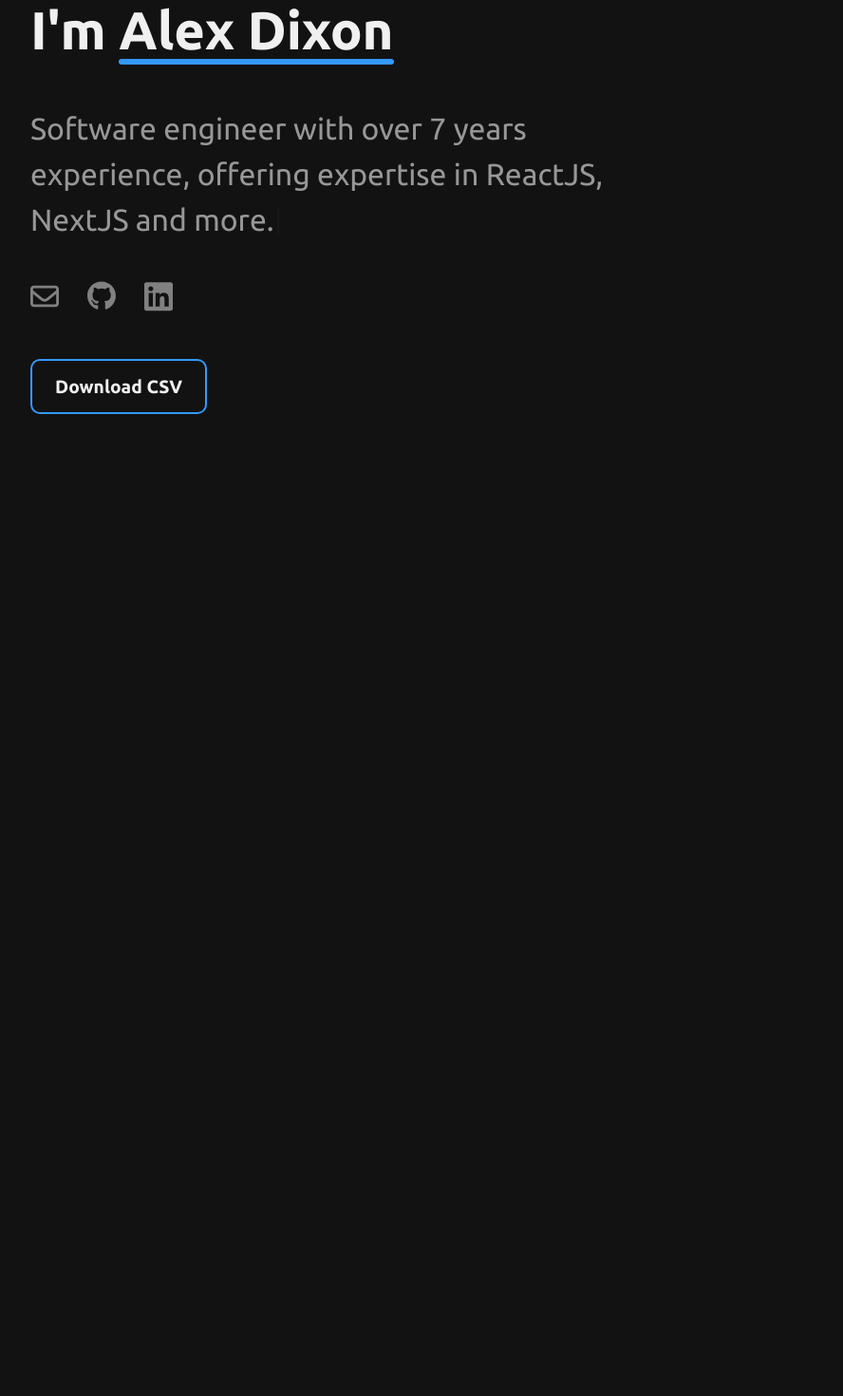
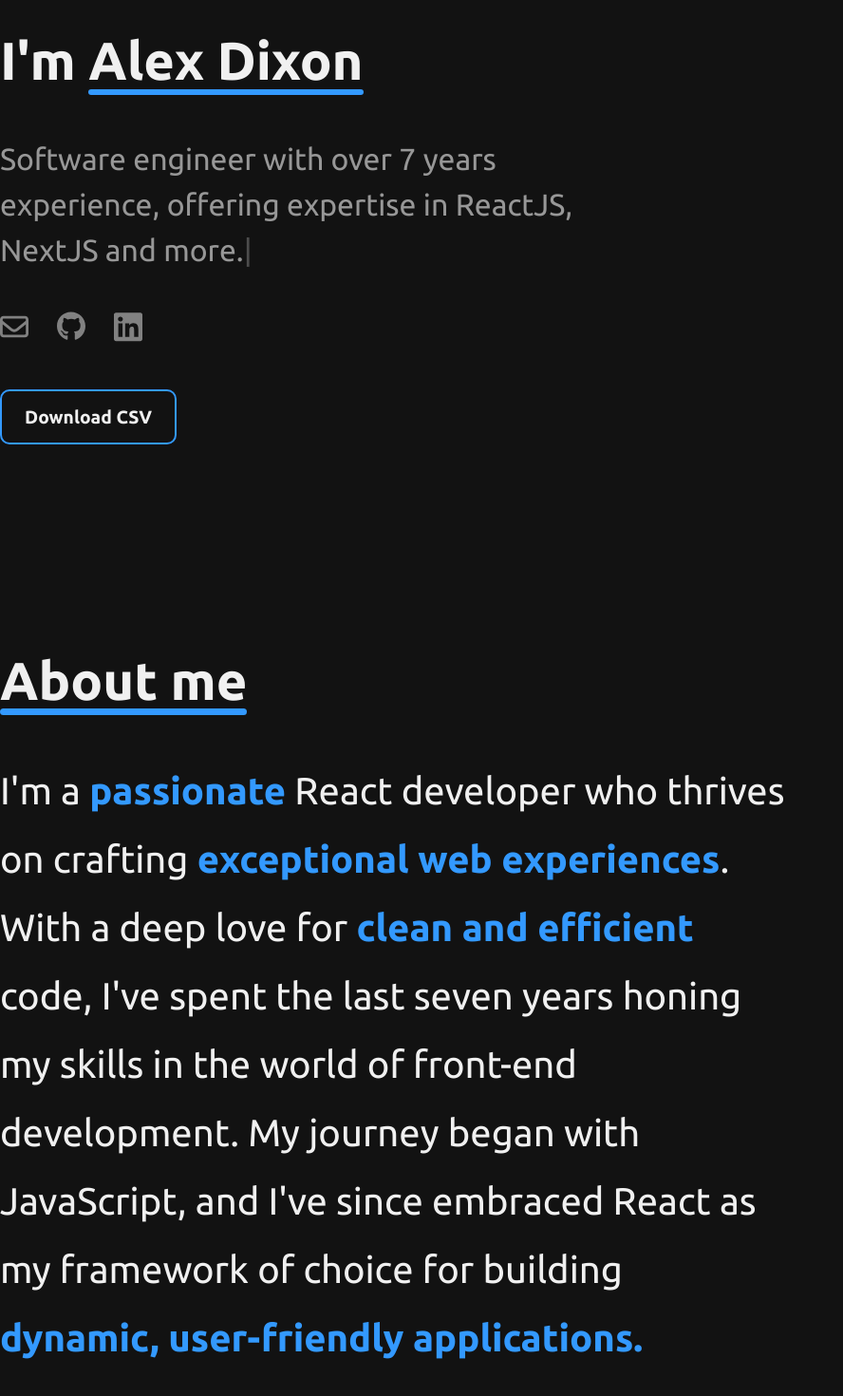
Before and after one commit to dixonormous23/alexdixon, a Next.js app: page / in a window 1280 px wide. Shown: the part 212-1682 px from the top of the page at 95% size, without its empty margins (0-888 px from the left). Before the commit the page ends 800 px from the top, so only its background shows below. Built offline with nearby package versions, Linux system fonts and the light colour scheme.

Commit message:
about section

```diff
--- a/src/components/ContentSection/index.tsx
+++ b/src/components/ContentSection/index.tsx
@@ -4,7 +4,8 @@ import { ProviderProps } from '../../../@types';
 
 const StyledContentSection = styled.section`
     width: 100%;
-    margin: auto;
+    margin: 2rem;
+    min-height: 100vh;
     max-width: ${({ theme }) => theme.widths.contentMaxWidth};
 `;
 
--- /dev/null
+++ b/src/components/common/UnderlinedText/index.tsx
@@ -0,0 +1,33 @@
+import styled, { keyframes } from "styled-components";
+
+const expandUnderlineAnim = keyframes`
+    from { width: 0; };
+    to { width: 100%;};
+`;
+
+const StyledUnderlinedText = styled.strong<{ $animationDelay?: number }>`
+    position: relative;
+    font-size: inherit;
+
+    &:after {
+        content: "";
+        position: absolute;
+        left: 0;
+        bottom: -0.3rem;
+        height: 0.4rem;
+        border-radius: 1rem;
+        background: ${({ theme }) => theme.colors.primary};
+        animation: ${expandUnderlineAnim} 1s ease;
+        animation-delay: ${(props) => props.$animationDelay ?? 1}s;
+        animation-fill-mode: forwards;
+    }
+`;
+
+interface UnderlinedTextProps {
+    text: string;
+    animationDelay?: number;
+}
+
+export const UnderlinedText: React.FC<UnderlinedTextProps> = ({ text, animationDelay }) => {
+    return <StyledUnderlinedText $animationDelay={animationDelay}>{text}</StyledUnderlinedText>
+};
--- /dev/null
+++ b/src/components/home/About/index.tsx
@@ -0,0 +1,35 @@
+import { useRef, Fragment } from 'react';
+
+import { ContentSection } from "@/components/ContentSection";
+import { useIsComponentVisible } from "@/utils/useIsComponentVisible";
+import { UnderlinedText } from '@/components/common/UnderlinedText';
+import { AboutContentWrapper, AboutTitle, AboutCopyWrapper, AboutMeCopy } from "./styles";
+
+const ABOUT_ME_COPY = `
+    I'm a <b>passionate</b> React developer who thrives on crafting <b>exceptional web experiences</b>.
+    With a deep love for <b>clean and efficient</b> code, I've spent the last seven years honing my skills in the world of front-end development.
+    My journey began with JavaScript, and I've since embraced React as my framework of choice for building <b>dynamic, user-friendly applications<b/>.
+`;
+
+export const AboutSection = () => {
+    const containerRef = useRef(null);
+
+    const isVisible = useIsComponentVisible(containerRef);
+
+    return (
+        <ContentSection anchorId="about">
+            <AboutContentWrapper ref={containerRef}>
+                {isVisible ? (
+                    <Fragment>
+                        <AboutTitle $isVisible={isVisible}>
+                            <UnderlinedText text="About me" animationDelay={0.5} />
+                        </AboutTitle>
+                        <AboutCopyWrapper $isVisible={isVisible}>
+                            <AboutMeCopy dangerouslySetInnerHTML={{ __html: ABOUT_ME_COPY }}/>
+                        </AboutCopyWrapper>
+                    </Fragment>
+                ) : null}
+            </AboutContentWrapper>
+        </ContentSection>
+    );
+};
--- /dev/null
+++ b/src/components/home/About/styles.ts
@@ -0,0 +1,46 @@
+import { buildFadeInOnVisible } from "@/styles/common/animations";
+import { breakpoint } from "@/styles/utils";
+import styled from "styled-components";
+
+interface VisibilityProps {
+    $isVisible: boolean;
+}
+
+export const AboutContentWrapper = styled.div``;
+
+export const AboutTitle = styled.div<VisibilityProps>`
+    font-size: 3.5rem;
+
+    ${(props) => buildFadeInOnVisible(props.$isVisible)};
+
+    ${breakpoint('mobile')} {
+        text-align: center;
+    };
+`;
+
+export const AboutCopyWrapper = styled.div<VisibilityProps>`
+    margin-top: 3rem;
+    max-width: 65%;
+
+    ${(props) => buildFadeInOnVisible(props.$isVisible, 0.5)};
+
+    ${breakpoint('mobile')} {
+        max-width: unset;
+        margin-inline: 1rem;
+    };
+`;
+
+export const AboutMeCopy = styled.p`
+    font-size: 2.5rem;
+    line-height: 4.5rem;
+
+    b {
+        color: ${({ theme }) => theme.colors.primary};
+    }
+
+    ${breakpoint('mobile')} {
+        font-size: 1.3rem;
+        line-height: 2rem;
+        text-align: center;
+    };
+`;
--- a/src/components/home/HeroSection/index.tsx
+++ b/src/components/home/HeroSection/index.tsx
@@ -9,6 +9,7 @@ import {
     HeroGreeting,
     CallToActionWrapper
 } from './styles';
+import { UnderlinedText } from '@/components/common/UnderlinedText';
 
 const typewriterText = [
     "Professional and enthusiastic software engineer, providing expertise in ReactJS, NextJS and more.",
@@ -27,7 +28,7 @@ export const HeroSection = (): React.ReactElement => {
                 <HeroInnerWrapper>
                     <HeroGreeting>Hey there! 👋</HeroGreeting>
                     <HeroTextWrapper>
-                        <h1>I&apos;m <strong>Alex Dixon</strong></h1>
+                        <h1>I&apos;m <UnderlinedText text="Alex Dixon" /></h1>
                     </HeroTextWrapper>
                     <TypewriterText text={buildTypewriterText()} />
                     <CallToActionWrapper>
--- a/src/components/home/HeroSection/styles.ts
+++ b/src/components/home/HeroSection/styles.ts
@@ -1,10 +1,14 @@
-import { buildFadeIn, fadeInAnimation } from "@/styles/common/animations";
+import styled, { keyframes } from "styled-components";
+
+import { buildFadeIn } from "@/styles/common/animations";
 import { breakpoint } from "@/styles/utils";
-import styled, { keyframes } from "styled-components";
 
 export const HeroSectionWrapper = styled.div`
     height: 100vh;
-    margin: auto 2rem;
+
+    ${breakpoint('mobile')} {
+        margin-inline: 2rem;
+    }
 `;
 
 export const HeroInnerWrapper = styled.div`
@@ -20,11 +24,6 @@ export const HeroGreeting = styled.span`
     ${buildFadeIn()};
 `;
 
-const expandUnderlineAnim = keyframes`
-    from { width: 0; };
-    to { width: 100%;};
-`;
-
 export const HeroTextWrapper = styled.div`
     display: flex;
     flex-direction: column;
@@ -33,23 +32,6 @@ export const HeroTextWrapper = styled.div`
 
     h1 {
         font-size: 3.5rem;
-    }
-
-    strong {
-        position: relative;
-
-        &:after {
-            content: "";
-            position: absolute;
-            left: 0;
-            bottom: -0.3rem;
-            height: 0.4rem;
-            border-radius: 1rem;
-            background: ${({ theme }) => theme.colors.primary};
-            animation: ${expandUnderlineAnim} 1s ease;
-            animation-delay: 1s;
-            animation-fill-mode: forwards;
-        }
     }
 
     ${breakpoint('mobile')} {
--- a/src/components/home/index.tsx
+++ b/src/components/home/index.tsx
@@ -1,12 +1,14 @@
-'use client';
+import { Fragment } from 'react';
 
 import { HeroSection } from "./HeroSection";
+import { AboutSection } from "./About";
 
 export const HomeComponent: React.FC = () => {
     return (
-        <>
+        <Fragment>
             <HeroSection />
-        </>
+            <AboutSection />
+        </Fragment>
     );
 };
 
--- a/src/components/layout/Navbar/styles.ts
+++ b/src/components/layout/Navbar/styles.ts
@@ -8,7 +8,9 @@ export const NavContainer = styled.nav`
     justify-content: center;
     position: fixed;
     top: 0;
+    z-index: 10;
     padding: 2rem 10rem;
+    background-color: ${({ theme }) => theme.colors.body};
 `;
 
 export const NavInnerContainer = styled.div`
--- a/src/styles/common/animations.ts
+++ b/src/styles/common/animations.ts
@@ -13,3 +13,9 @@ export const buildFadeIn = (startDelay?: number) => {
         animation-fill-mode: forwards;
     `;
 };
+
+export const buildFadeInOnVisible = (visible: boolean, startDelay?: number) => {
+    return css`
+        ${visible ? buildFadeIn(startDelay) : 'display: none'};
+    `;
+}
--- a/src/styles/globals.css
+++ b/src/styles/globals.css
@@ -17,6 +17,6 @@ a {
   box-sizing: border-box;
 }
 
-#modal-body::-webkit-scrollbar {
+body::-webkit-scrollbar {
   display: none;
 }
--- a/src/styles/theme.ts
+++ b/src/styles/theme.ts
@@ -2,6 +2,7 @@ export type MainTheme = typeof theme;
 
 export const theme = {
     colors: {
+        body: '#121212',
         text: '#f0f0f0',
         primary: '#3399FF',
         primaryFaded: 'rgba(51, 153, 255, 0.5)'
--- /dev/null
+++ b/src/utils/useIsComponentVisible.ts
@@ -0,0 +1,18 @@
+import { useState, useEffect, MutableRefObject } from 'react';
+
+export function useIsComponentVisible<T = any>(ref: MutableRefObject<T> | any) {
+    const [isVisible, setIsVisible] = useState<boolean>(false);
+
+    useEffect(() => {
+        if (typeof document !== 'undefined') {
+            const observer = new IntersectionObserver(([entry]) => setIsVisible(entry.isIntersecting));
+            if (ref.current) {
+                observer?.observe(ref.current);
+            }
+            return () => observer.disconnect();
+
+        }
+    }, [ref]);
+
+    return isVisible;
+};
```
